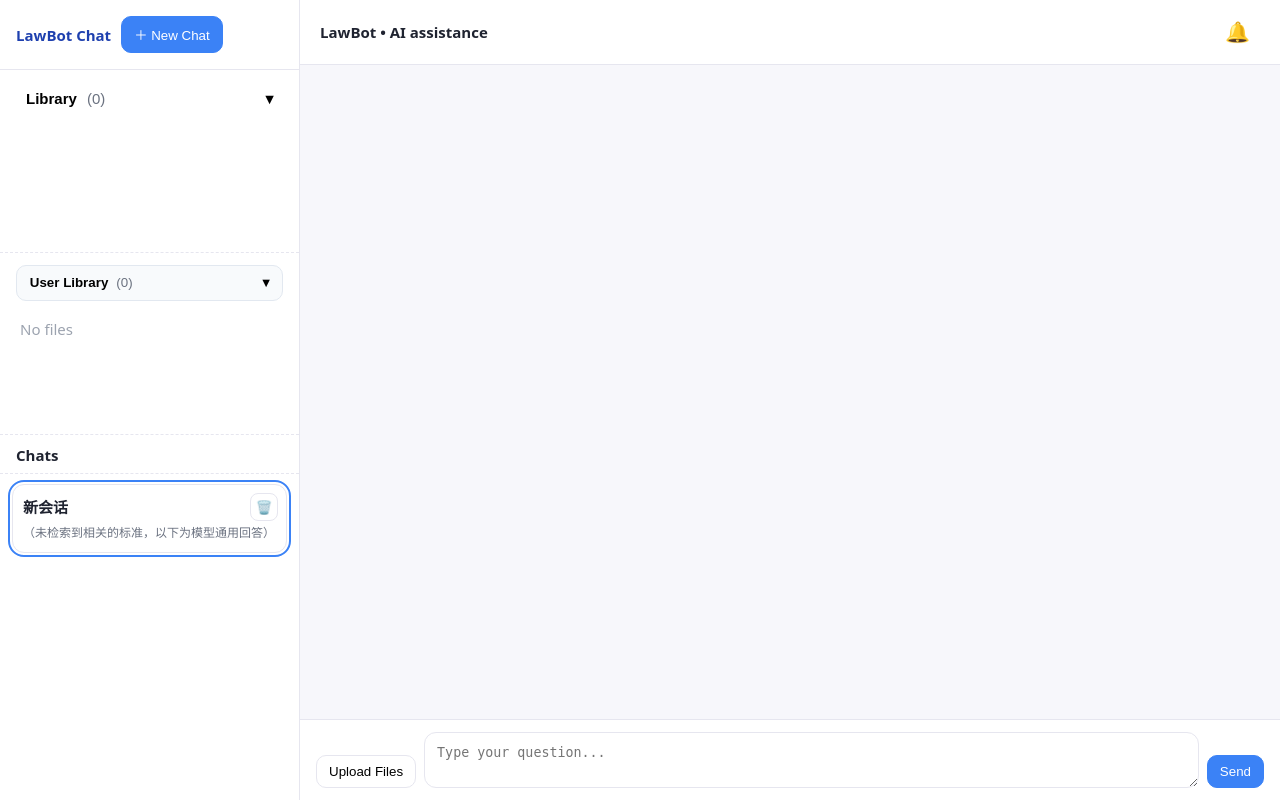
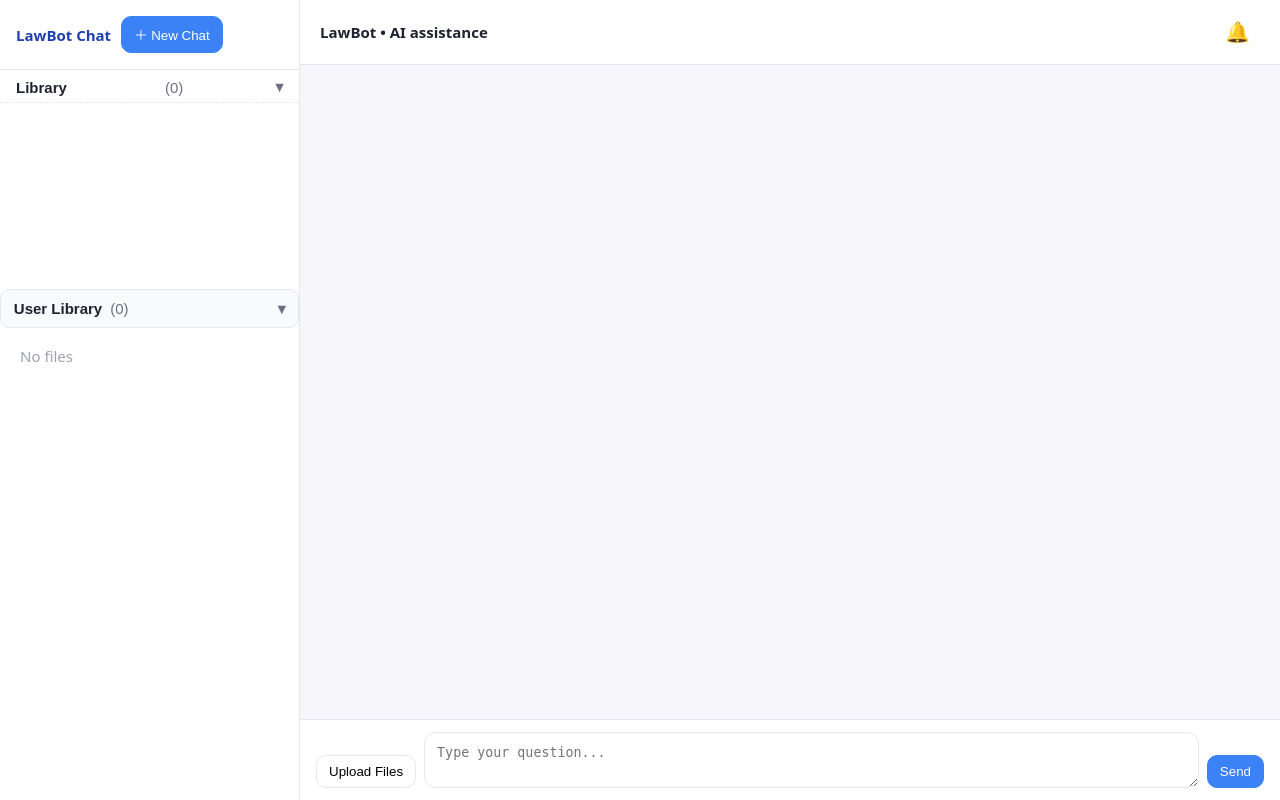
Before and after one commit to Vidsc/llm_lawbot, a Django app: page / in a window 1280 px wide. Run offline with Django 4.2, Linux system fonts and the light colour scheme; data that the repository does not hold is empty.

Commit message:
Update styles.css

```diff
--- a/frontend/static/styles.css
+++ b/frontend/static/styles.css
@@ -99,138 +99,130 @@
 .btn-danger:hover{filter:brightness(0.95)}
 
 /* ===== References 样式优化 ===== */
-.messages .bubble ul {
-  margin: 4px 0;          /* 减小上下间距 */
-  padding-left: 10px;     /* 缩进更小 */
-  list-style: none;       /* 去掉黑点 */
+.messages .bubble ul { margin:4px 0; padding-left:10px; list-style:none; }
+.messages .bubble li { margin:2px 0; }
+.messages .bubble a { color:#1e40af; text-decoration:none; font-weight:500; }
+.messages .bubble a:hover { text-decoration:underline; color:#0f172a; }
+.messages .bubble strong { display:block; margin-bottom:2px; font-weight:600; }
+
+/* ===== 左侧两块布局：上半资源区、下半会话 ===== */
+#sidebar{ display:flex; flex-direction:column; height:100%; background:#fff; }
+:root{
+  --left-top-h: 30%;
+  --left-bottom-h: 70%;
 }
 
-.messages .bubble li {
-  margin: 2px 0;          /* 行距更紧凑 */
+.sidebar-body{
+  display: grid !important;
+  grid-template-rows: var(--left-top-h) var(--left-bottom-h) !important;
+  height: 100%;
+  min-height: 0;
 }
 
-.messages .bubble a {
-  color: #1e40af;         /* 柔和蓝色 */
-  text-decoration: none;  /* 无下划线 */
-  font-weight: 500;
-}
-
-.messages .bubble a:hover {
-  text-decoration: underline; /* 悬停时才出现下划线 */
-  color: #0f172a;
-}
-
-.messages .bubble strong {
-  display: block;
-  margin-bottom: 2px;     /* 标题与列表间稍微留一点空间 */
-  font-weight: 600;
-}
-
-/* ====== 分区布局：上半消息，下半会话 ====== */
-#sidebar {
-  display: flex;
-  flex-direction: column;
-  height: 100%;
-  border-right: 1px solid var(--border);
+/* 上半区（Library / User Library）在自己的区域内滚动 */
+.resources-box{
+  overflow: auto !important;
+  padding: 12px 12px 0;
+  border-bottom: 1px dashed var(--border);
   background: #fff;
 }
 
-/* 整体两块：上半消息、下半会话 */
-.sidebar-body {
+/* Library 标题（与 Chats 一致，去掉外框） */
+.lib-toggle{
+  width:100%;
+  text-align:left;
+  padding:8px 16px 6px;
+  background:#fff;
+  border:none;
+  border-bottom:1px dashed var(--border);
+  cursor:pointer;
+  font-weight:700;
+  font-size:15px;
+  color:var(--text);
+  display:flex; align-items:center; justify-content:space-between;
+}
+.lib-toggle .chev{ transition:transform .2s; color:var(--muted); }
+.lib-toggle .chev.up{ transform:rotate(-90deg); }
+.lib-count{ margin-left:6px; color:var(--muted); font-weight:400; }
+
+/* Library 内容（不产生第二个滚动条） */
+.library-panel{ max-height:0; overflow:hidden; transition:max-height .25s ease, padding .25s ease; padding:0 16px; }
+.library-panel.open{ max-height:260px; padding:6px 16px 10px; }
+.library-list{ display:flex; flex-direction:column; gap:6px; }
+.lib-item{ padding:6px 8px; border:1px solid var(--border); border-radius:8px; text-decoration:none; color:#1e40af; font-weight:500; }
+.lib-item:hover{ background:#f7fafc; text-decoration:none; }
+.lib-empty{ color:var(--muted); padding:4px 2px; }
+
+/* User Library 标题与内容（与 Library 保持一致风格） */
+.user-lib-header{
+  width:100%;
+  text-align:left;
+  padding:8px 16px 6px;
+  background:#fff;
+  border:none;
+  border-bottom:1px dashed var(--border);
+  cursor:pointer;
+  font-weight:700;
+  font-size:15px;
+  color:var(--text);
+  display:flex; align-items:center; justify-content:space-between;
+}
+.user-lib-header .chev{ transition:transform .2s; color:var(--muted); }
+.user-lib-panel{ margin:.5rem 0 .75rem; padding:0 16px; }
+.user-lib-list .lib-item{
+  display:flex; align-items:center; justify-content:space-between;
+  gap:.5rem; padding:.55rem .75rem; margin:.4rem 0;
+  background:#fff; border:1px solid #e5e7eb; border-radius:10px;
+}
+.user-lib-list .lib-link{ color:#2563eb; text-decoration:none; word-break:break-all; }
+.user-lib-list .lib-link:hover{ text-decoration:underline; }
+.btn-icon.trash{ background:transparent; border:none; cursor:pointer; font-size:16px; }
+.muted{ color:#9ca3af; padding:.5rem .25rem; }
+
+/* ✅ 下半：会话列表（独立滚动） */
+
+/* 下半区（Chats）固定所占比例，并仅让列表滚动 */
+.session-container{
+  overflow: hidden !important;  /* 容器本身不滚动 */
   display: flex;
   flex-direction: column;
-  height: 100%;
-}
-
-/* 上半区（固定高度或比例） */
-.message-box {
-  flex: 0 0 25%;                /* 固定占比：高度约 35% */
-  border-bottom: 1px dashed var(--border);
-  padding: 12px 16px;
-  overflow-y: auto;
   background: #fff;
 }
-
-/* 下半区：独立滚动 */
-.session-container {
+.session-header{
+  position: sticky; top: 0; z-index: 2;
+  padding: 8px 16px 6px; border-bottom: 1px dashed var(--border);
+  background: #fff; font-weight: 700; font-size: 15px; color: var(--text);
+}
+.session-list{
   flex: 1;
-  display: flex;
-  flex-direction: column;
-  overflow: hidden;             /* 防止整体滑动 */
-}
-
-.session-list {
-  flex: 1;
-  overflow-y: auto;             /* ✅ 单独滚动 */
+  overflow-y: auto !important;
   padding: 10px 12px;
 }
 
-.sidebar-footer {
-  padding: 12px 16px;
-  color: var(--muted);
-  border-top: 1px dashed var(--border);
+
+/* 统一删除按钮：Chats 与 My file 一样 */
+.session .del,
+.user-lib-list .btn-icon.trash{
+  width:28px !important;
+  height:28px !important;
+  display:flex !important;
+  align-items:center !important;
+  justify-content:center !important;
+  border:1px solid var(--border) !important;
+  border-radius:8px !important;
+  background:#fff !important;
+  color:#6b7280 !important;
+  font-size:16px !important;   /* 图标大小 */
+  line-height:1 !important;     /* 去掉多余行高 */
+  padding:0 !important;
+  cursor:pointer !important;
+  transition: background .15s ease, color .15s ease, border-color .15s ease;
 }
 
-/* ====== 会话列表标题 Chats ====== */
-.session-header {
-  font-weight: 700;        /* ✅ 加粗字体 */
-  font-size: 15px;         /* 稍微大一点 */
-  color: var(--text);      /* 主体颜色，区别 muted 灰色 */
-  padding: 8px 16px 6px;
-  border-bottom: 1px dashed var(--border);
-  background: #fff;
-  position: sticky;
-  top: 0;
-  z-index: 2;              /* 滚动时固定 */
+/* 悬停一致 */
+.session .del:hover,
+.user-lib-list .btn-icon.trash:hover{
+  background:#ffecec !important;
+  color:#c53030 !important;
+  border-color:#ffd0d0 !important;
 }
-
-/* ===== Library 折叠区 ===== */
-.lib-toggle{
-  width: 100%;
-  text-align: left;
-  padding: 8px 10px;
-  border: none;
-  font-size: 15px;
-  background: #fff;
-  border-radius: 10px;
-  cursor: pointer;
-  font-weight: 700;
-}
-.lib-toggle:hover{ background:#f8fafc; }
-.lib-count{ margin-left: 6px; color: var(--muted); font-weight: 400; }
-.lib-toggle .chev{ float: right; transition: transform .2s; }
-.lib-toggle .chev.up{ transform: rotate(180deg); }
-
-/* 折叠面板：默认收起；打开时平滑展开且内部可滚动 */
-.library-panel{
-  max-height: 0;
-  overflow: hidden;
-  transition: max-height .25s ease, padding .25s ease;
-  padding: 0 2px;
-}
-.library-panel.open{
-  max-height: 220px;            /* 展开高度，可按需要调大/调小 */
-  padding: 8px 2px;
-}
-
-.library-list{
-  display: flex;
-  flex-direction: column;
-  gap: 6px;
-  max-height: 200px;            /* 和上面的 max-height 协同 */
-  overflow: auto;
-}
-
-.lib-item{
-  padding: 6px 8px;
-  border: 1px solid var(--border);
-  border-radius: 8px;
-  text-decoration: none;
-  color: #1e40af;
-  font-weight: 500;
-}
-.lib-item:hover{
-  background: #f7fafc;
-  text-decoration: none;
-}
-.lib-empty{ color: var(--muted); padding: 4px 2px; }
```
